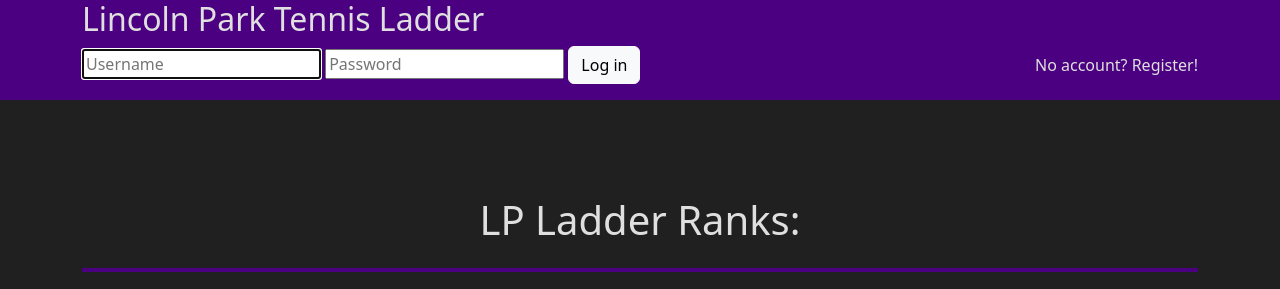
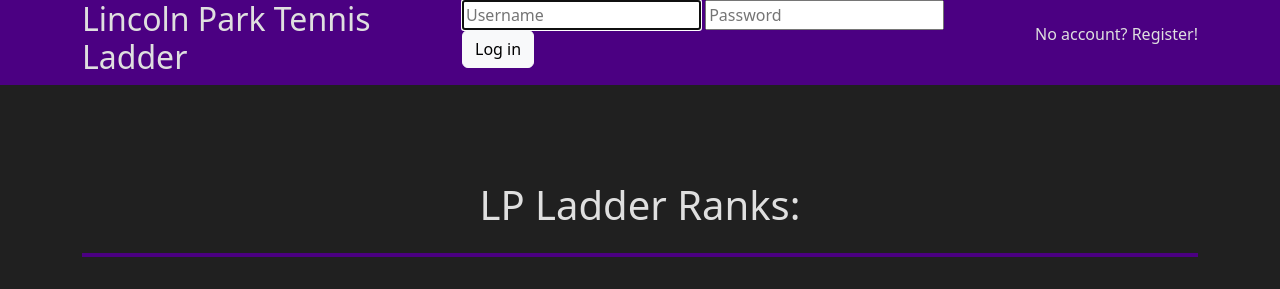
Before and after one commit to Standfordb/Lincoln-Park-Tennis-Ladder, a Flask app: page / in a window 1280 px wide. Shown: the top 289 px of the page. Run offline with Flask 3, Linux system fonts and the light colour scheme.

Commit message:
Update layout.html

```diff
--- a/templates/layout.html
+++ b/templates/layout.html
@@ -25,30 +25,30 @@
         <header class="sticky-top">
             <div class="container">
                 <div class="row align-items-center justify-content-between" id="header-row">
-                    <div class="col-auto col-md-12 justify-self-start">
+                    <div class="col-auto col-md-4 justify-self-start">
                         <a href="/" id="logo" alt="Logo">
                             <h2>Lincoln Park Tennis Ladder</h2>
                         </a>
                     </div>
                     {% if not 'USER' in session %}
-                        <div class="col-auto">
+                        <div class="col-auto col-md-6">
                             <form action="/" method="post">
                                 <input class="no-margin" id="username" name="username" type="text" placeholder="Username" autocomplete="off" autofocus required/>
                                 <input class="no-margin" id="password" name="password" type="password" placeholder="Password" required/>
                                 <button class="btn btn-light no-margin" type="submit">Log in</button>
                             </form>
                         </div>
-                        <div class="col-auto">
+                        <div class="col-auto col-md-2">
                             <p class="text-end"><a href="/register">No account? Register!</a></p>
                         </div>
                         {% else %}
                         <div class="col-auto">
                             <div class="row justify-content-end">
-                                <div class="col-auto">
+                                <div class="col-auto col-md-6">
                                     <p></p>
                                     <p>Welcome, <a href="/profile?id={{ session['USER'] }}" class="plain">{{ session['USERNAME'] }}! </a></p>
                                 </div>
-                                <div class="col-auto">
+                                <div class="col-auto col-md-2">
                                     <div class="navbar">
                                         <button class="navbar-toggler" type="button" data-bs-toggle="dropdown" aria-expanded="false">
                                             <span class="navbar-toggler-icon"></span>
```
